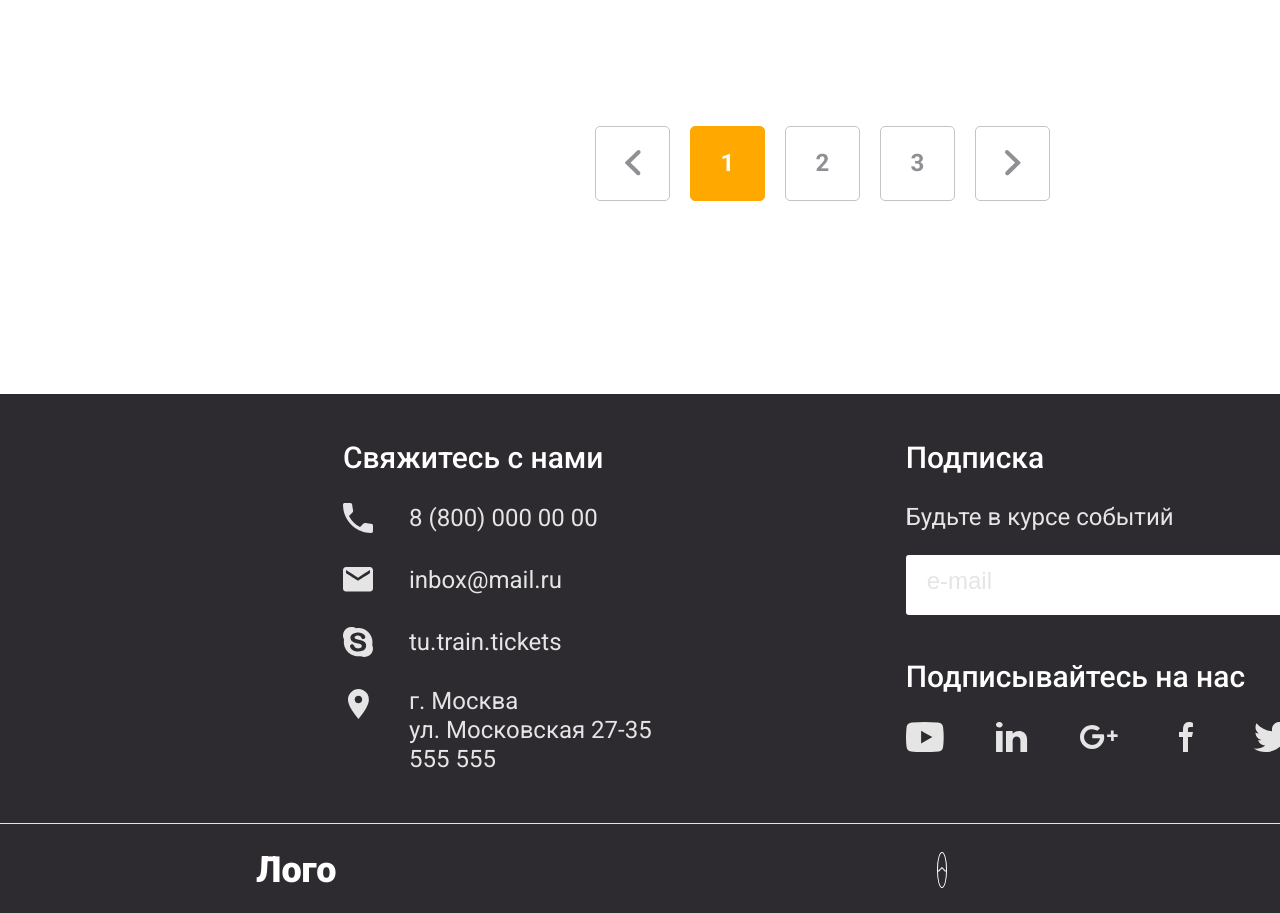
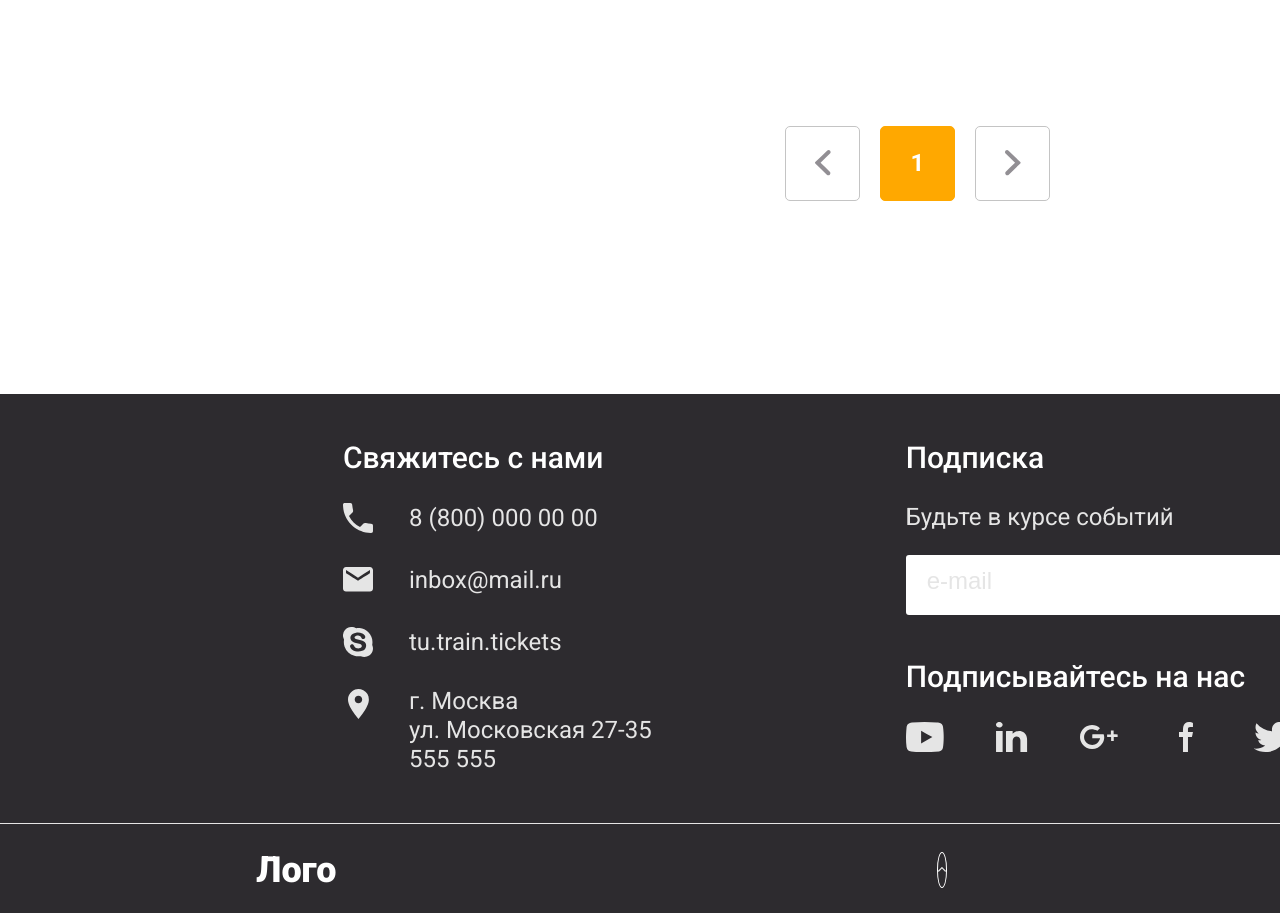
Before and after one commit to konst-an/train-booking-diploma, a React (Vite) app: page /train-booking-diploma/trains in a window 1280 px wide. Shown: the part 3100-4013 px from the top of the page. Built offline with nearby package versions, Linux system fonts and the light colour scheme.

Commit message:
Реализована динамическая пагинация и расчет количества страниц на основе результатов поиска

```diff
--- a/src/components/TrainSelection/TrainSelection.tsx
+++ b/src/components/TrainSelection/TrainSelection.tsx
@@ -83,7 +83,7 @@ interface LocationState {
 function TrainSelection() {
 
     const navigate = useNavigate();
-    const location = useLocation();
+    const location = useLocation() as { state: LocationState };
 
     const [activeSort, setActiveSort] = useState('time');
     const [isSortOpen, setIsSortOpen] = useState(false);
@@ -119,6 +119,12 @@ function TrainSelection() {
     const indexOfLastTrain = activePage * activeLimit;
     const indexOfFirstTrain = indexOfLastTrain - activeLimit;
     const currentTrains = sortedTrains.slice(indexOfFirstTrain, indexOfLastTrain);
+
+    // Вычисляем общее количество страниц исходя из отфильтрованных данных и лимита
+    const totalPages = Math.ceil(filteredTrains.length / activeLimit) || 1;
+
+    // Создаем массив с номерами страниц [1, 2, ...]
+    const pageNumbers = Array.from({ length: totalPages }, (_, i) => i + 1);
 
     const handleSelectSeats = (train: any) => {
         navigate('/seats', { state: { selectedTrain: train } });
@@ -276,7 +282,9 @@ function TrainSelection() {
 
         {/* БЛОК СТРАНИЦЫ */}
         <div className="train-selection__pagination">
+            {/* Стрелка НАЗАД */}
             <button
+                type="button"
                 className="train-selection__page-arrow train-selection__page-arrow--prev"
                 onClick={() => setActivePage((prev) => Math.max(prev - 1, 1))}
                 disabled={activePage === 1}
@@ -284,9 +292,11 @@ function TrainSelection() {
                 <img src={arrowPagePrev} alt="Назад" className="train-selection__page-arrow-img" />
             </button>
 
-            {[1, 2, 3].map((num) => (
+            {/* Номера страниц (генерируются динамически) */}
+            {pageNumbers.map((num) => (
                 <button
                     key={num}
+                    type="button"
                     className={`train-selection__page-num ${activePage === num ? 'train-selection__page-num--active' : ''}`}
                     onClick={() => setActivePage(num)}
                 >
@@ -294,10 +304,12 @@ function TrainSelection() {
                 </button>
             ))}
 
+            {/* Стрелка ВПЕРЕД */}
             <button
+                type="button"
                 className="train-selection__page-arrow train-selection__page-arrow--next"
-                onClick={() => setActivePage((prev) => Math.min(prev + 1, 3))}
-                disabled={activePage === 3}
+                onClick={() => setActivePage((prev) => Math.min(prev + 1, totalPages))}
+                disabled={activePage === totalPages}
             >
                 <img src={arrowPageNext} alt="Вперед" className="train-selection__page-arrow-img" />
             </button>
```
Lines whose indentation alone changed are shown as unchanged.
